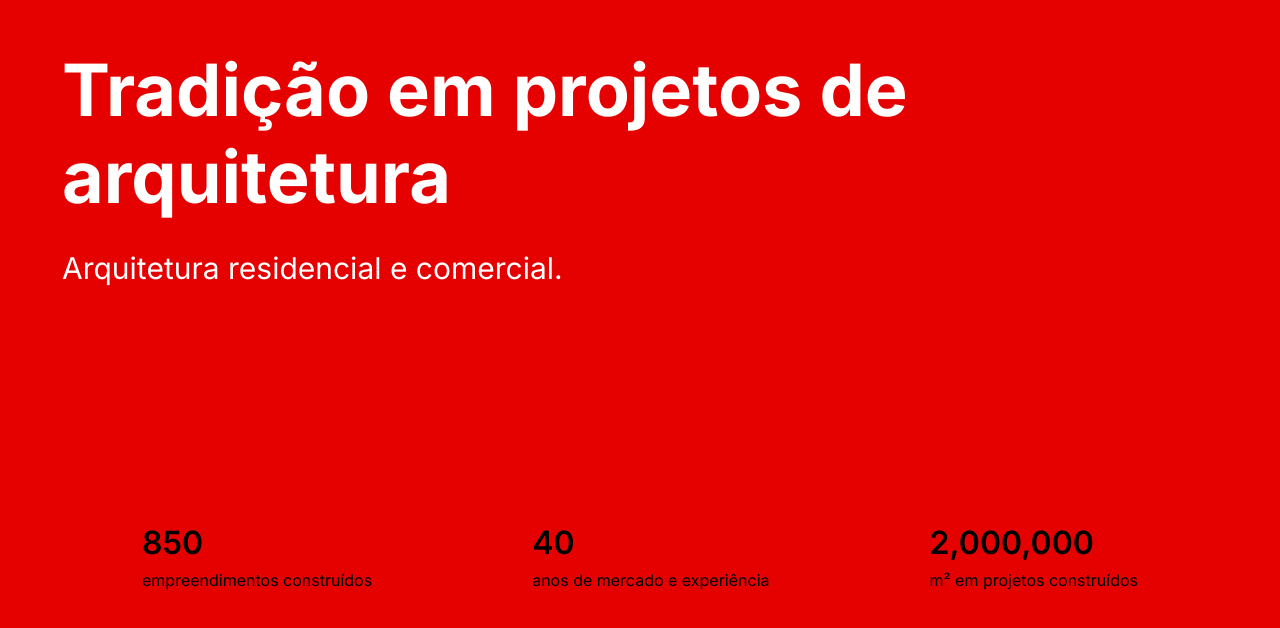
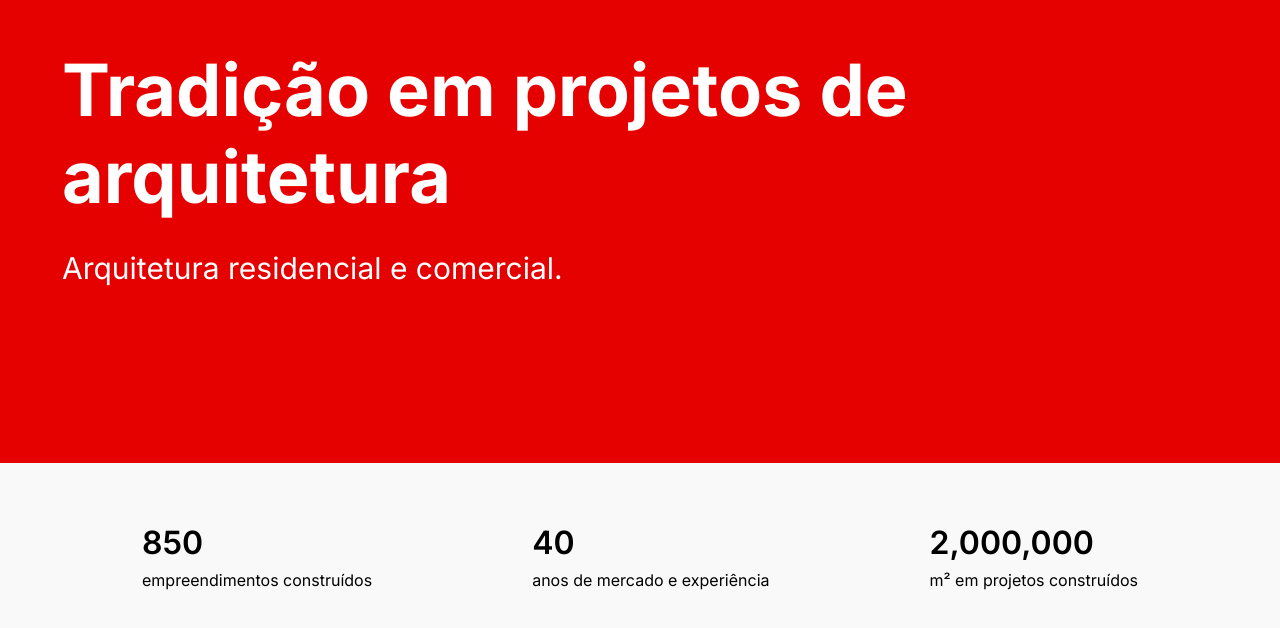
Before and after one commit to MiguelL6470/prj1-corp, a plain HTML site: page index.html in a window 1280 px wide. Shown: the part 160-788 px from the top of the page. Drawn offline with Linux system fonts and the light colour scheme.

Commit message:
voltando

```diff
--- a/style.css
+++ b/style.css
@@ -63,7 +63,7 @@
 .mid {
     display: flex;
     justify-content: space-around;
-    background-color: #e60101;
+    background-color: #F9F9F9;
     padding: 60px 62px;
     font-family: 'Inter', sans-serif;
     color: #000000;
```
